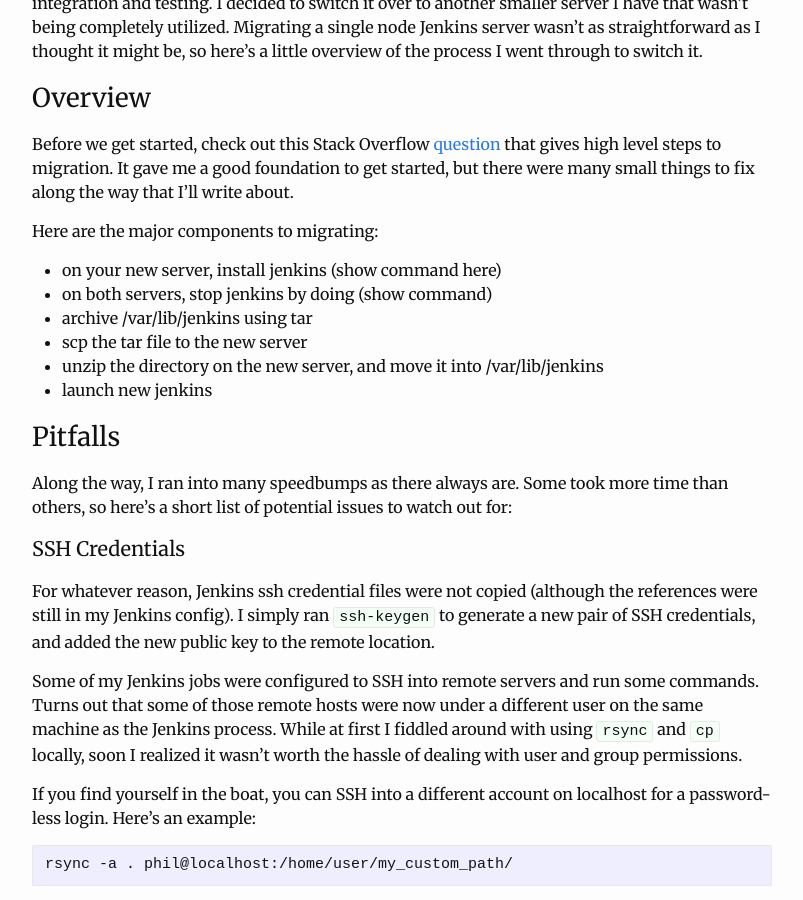
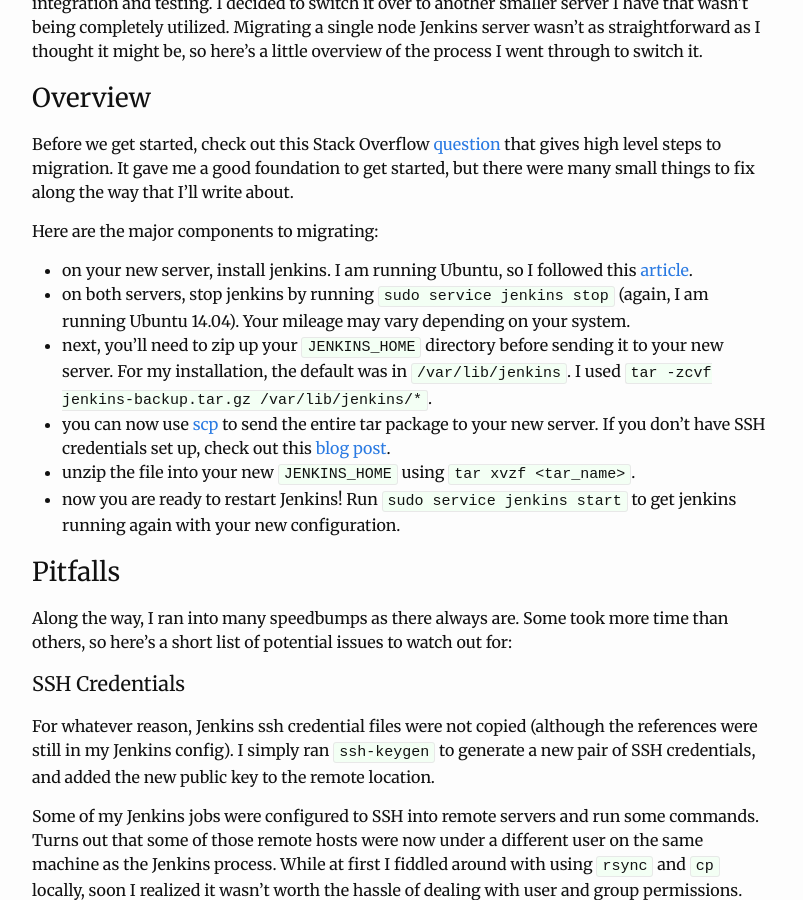
Before and after one commit to phouse512/blog, a Jekyll site: the page built from _posts/2016-12-13-moving-jenkins-server.markdown, in a window 1280 px wide and 900 px high, scrolled down 362 px. Shown: the whole window, without its empty margins (238-1041 px from the left). Built offline with Jekyll 4.4.1, drawn with Linux system fonts in a browser that asks for light colours; a script that is not in the unit is left out; comment, search, counter and statistics services are not loaded.

Commit message:
finishing it up

```diff
--- a/_posts/2016-12-13-moving-jenkins-server.markdown
+++ b/_posts/2016-12-13-moving-jenkins-server.markdown
@@ -24,12 +24,20 @@
 about.
 
 Here are the major components to migrating:
-- on your new server, install jenkins (show command here)
-- on both servers, stop jenkins by doing (show command)
-- archive /var/lib/jenkins using tar
-- scp the tar file to the new server
-- unzip the directory on the new server, and move it into /var/lib/jenkins
-- launch new jenkins
+- on your new server, install jenkins. I am running Ubuntu, so I followed this
+  [article][jenkins-install].
+- on both servers, stop jenkins by running `sudo service jenkins stop` (again,
+  I am running Ubuntu 14.04). Your mileage may vary depending on your system.
+- next, you'll need to zip up your `JENKINS_HOME` directory before sending it
+  to your new server. For my installation, the default was in
+  `/var/lib/jenkins`. I used `tar -zcvf jenkins-backup.tar.gz
+  /var/lib/jenkins/*`.
+- you can now use [scp][scp] to send the entire tar package to your new server.
+  If you don't have SSH credentials set up, check out this [blog
+  post][own_ssh].
+- unzip the file into your new `JENKINS_HOME` using `tar xvzf <tar_name>`.
+- now you are ready to restart Jenkins! Run `sudo service jenkins start` to get
+  jenkins running again with your new configuration.
 
 
 ### Pitfalls
@@ -121,3 +129,6 @@
 [htop]: https://hisham.hm/htop/
 [ack]: http://beyondgrep.com/
 [swap_tut]: https://www.digitalocean.com/community/tutorials/how-to-add-swap-on-ubuntu-14-04
+[own_ssh]: http://www.phizzle.space/linux/cloud/ssh/security/github/2016/10/30/configuring-ssh-keys-linux.html
+[scp]: http://www.hypexr.org/linux_scp_help.php
+[jenkins-install]: https://wiki.jenkins-ci.org/display/JENKINS/Installing+Jenkins+on+Ubuntu
```
Also changed, not shown: README.md.
